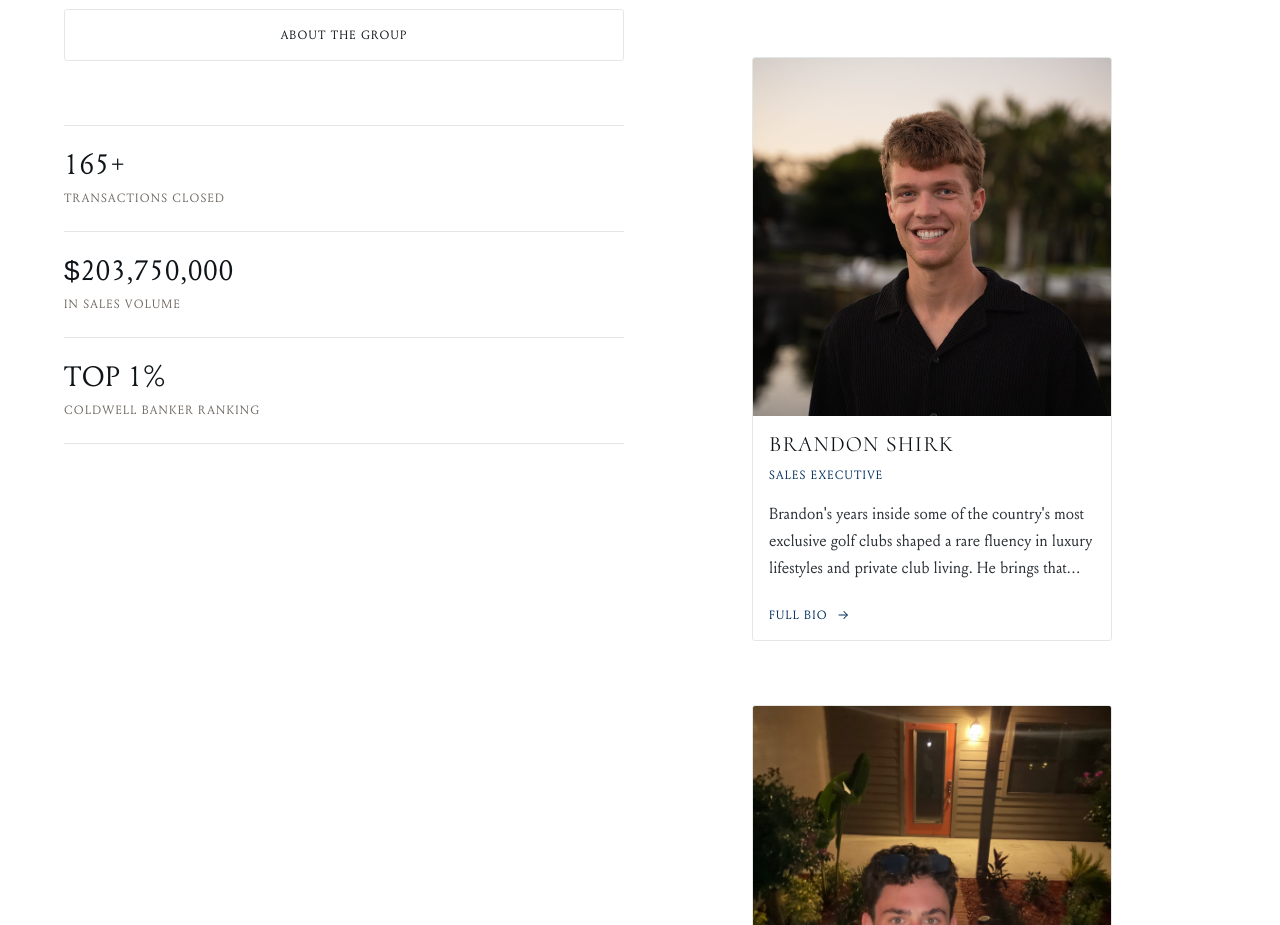
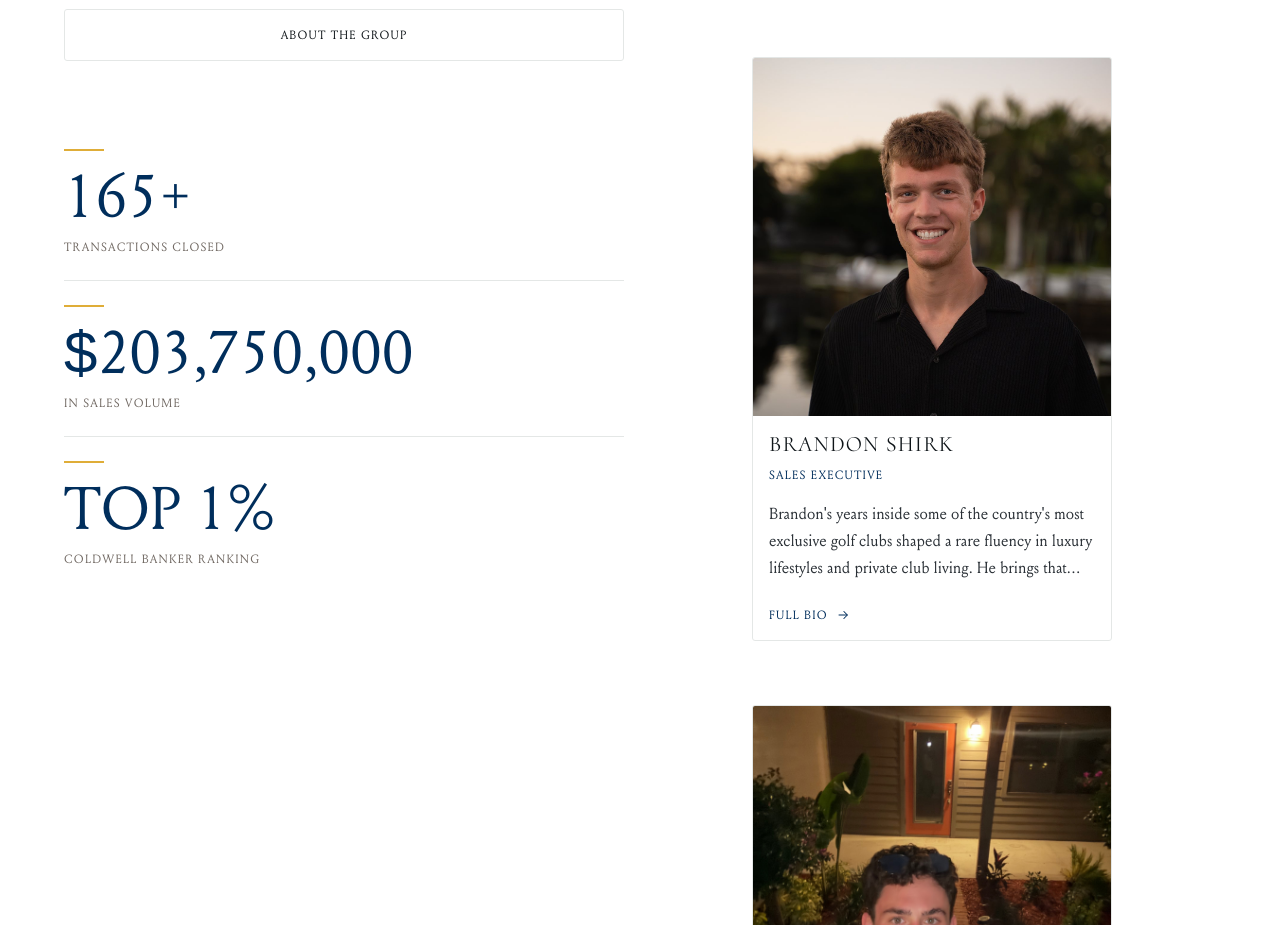
Before and after one commit to 0xdysseydigital/macchi-group, a Next.js app: page / in a window 1280 px wide. Shown: the part 1480-2405 px from the top of the page. Built offline with nearby package versions, Linux system fonts and the light colour scheme.

Commit message:
Make stats pop with navy numerals and a gold accent rule
Figures now use the previously-unused --text-numeral size in the body
serif (avoids the display font's weaker digit shapes) colored navy,
with a short gold rule above each stat tying in both brand accent colors.

```diff
--- a/app/components/Stats.tsx
+++ b/app/components/Stats.tsx
@@ -63,6 +63,7 @@ function StatItem({ stat, active }: { stat: Stat; active: boolean }) {
   const value = useCountUp(stat.target, active);
   return (
     <div className="stats__item">
+      <span className="stats__rule" aria-hidden />
       <p className="stats__figure">{stat.format(value)}</p>
       <p className="stats__label">{stat.label}</p>
     </div>
--- a/app/globals.css
+++ b/app/globals.css
@@ -471,12 +471,19 @@ body {
 
 .stats__item {
   padding: var(--space-24) 0;
-  border-top: 1px solid var(--color-hairline);
   text-align: left;
 }
 
-.stats__item:last-child {
-  border-bottom: 1px solid var(--color-hairline);
+.stats__item + .stats__item {
+  border-top: 1px solid var(--color-hairline);
+}
+
+.stats__rule {
+  display: block;
+  width: 40px;
+  height: 2px;
+  margin-bottom: var(--space-16);
+  background: var(--color-gold);
 }
 
 .stats__figure {
@@ -484,10 +491,10 @@ body {
   font-family: var(--font-body), Georgia, serif;
   font-weight: 400;
   text-transform: uppercase;
-  font-size: var(--text-heading-sm);
-  line-height: 1.1;
-  letter-spacing: 0.02em;
-  color: var(--color-ink);
+  font-size: var(--text-numeral);
+  line-height: 1.05;
+  letter-spacing: 0;
+  color: var(--color-navy);
   font-variant-numeric: tabular-nums;
 }
 
```
